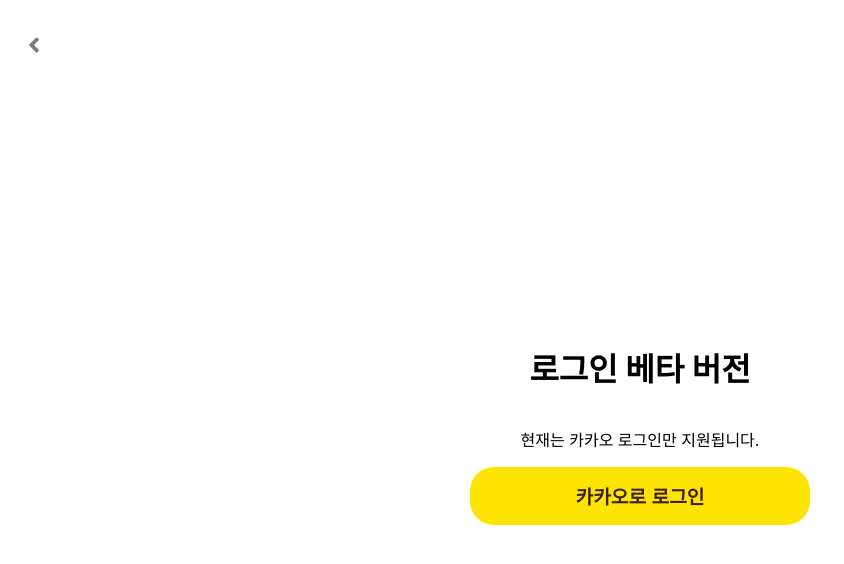
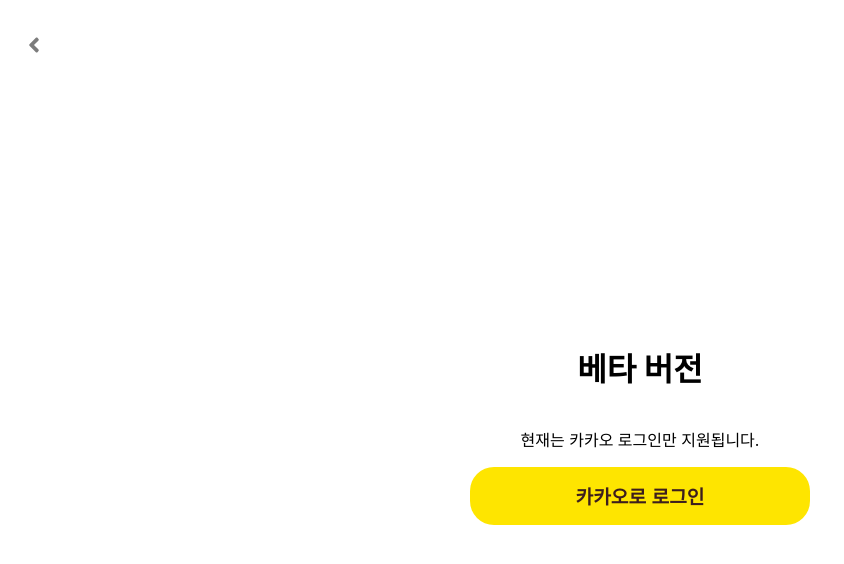
Before and after one commit to JNU-econovation/Whoz-in-FE, a React (Create React App) app: page /beta-login in a window 1280 px wide. Shown: the top 564 px of the page, without its empty margins (0-844 px from the left). Built offline with nearby package versions, Linux system fonts and the light colour scheme.

Commit message:
feat: 카카오 로그인 후 회원 정보 입력 페이지로 이동

```diff
--- a/src/index.js
+++ b/src/index.js
@@ -7,9 +7,9 @@ import reportWebVitals from "./reportWebVitals"
 
 const root = ReactDOM.createRoot(document.getElementById("root"))
 root.render(
-    <React.StrictMode>
+    <React.Fragment>
         <App />
-    </React.StrictMode>
+    </React.Fragment>
 )
 
 serviceWorkerRegistration.register() //unregister -> register 서비스워커 활성화
--- a/src/pages/auth/BetaLogin.jsx
+++ b/src/pages/auth/BetaLogin.jsx
@@ -13,7 +13,7 @@ const BetaLogin = () => {
 
     return (
         <Container>
-            <h1>로그인 베타 버전</h1>
+            <h1>베타 버전</h1>
             <p>현재는 카카오 로그인만 지원됩니다.</p>
             <KakaoButton onClick={handleKakaoLogin}>카카오로 로그인</KakaoButton>
         </Container>
--- a/src/pages/auth/OAuthSuccess.jsx.jsx
+++ b/src/pages/auth/OAuthSuccess.jsx
@@ -7,15 +7,21 @@ const OAuthSuccess = () => {
     useEffect(() => {
         // Query Parameter에서 is_registered 값 추출
         const params = new URLSearchParams(window.location.search);
-        const isRegistered = params.get("is_registered");
+        const isRegistered = params.get("is-registered");
+    console.log("완료");
+       console.log(isRegistered);
+
 
         if (isRegistered === "false") {
-            // 회원가입이 필요하면 추가 정보 페이지로 이동
-            navigate("/register");
+            // 회원가입이 안 된 상태라면 추가 정보 페이지로 이동
+            navigate("/oauth/member-info");
+            console.log("false");
         } else {
             // 이미 가입된 경우 메인 페이지로 이동
             navigate("/main");
+            console.log("true");
         }
+
     }, [navigate]);
 
     return <div>로그인 상태 확인 중...</div>;
```
